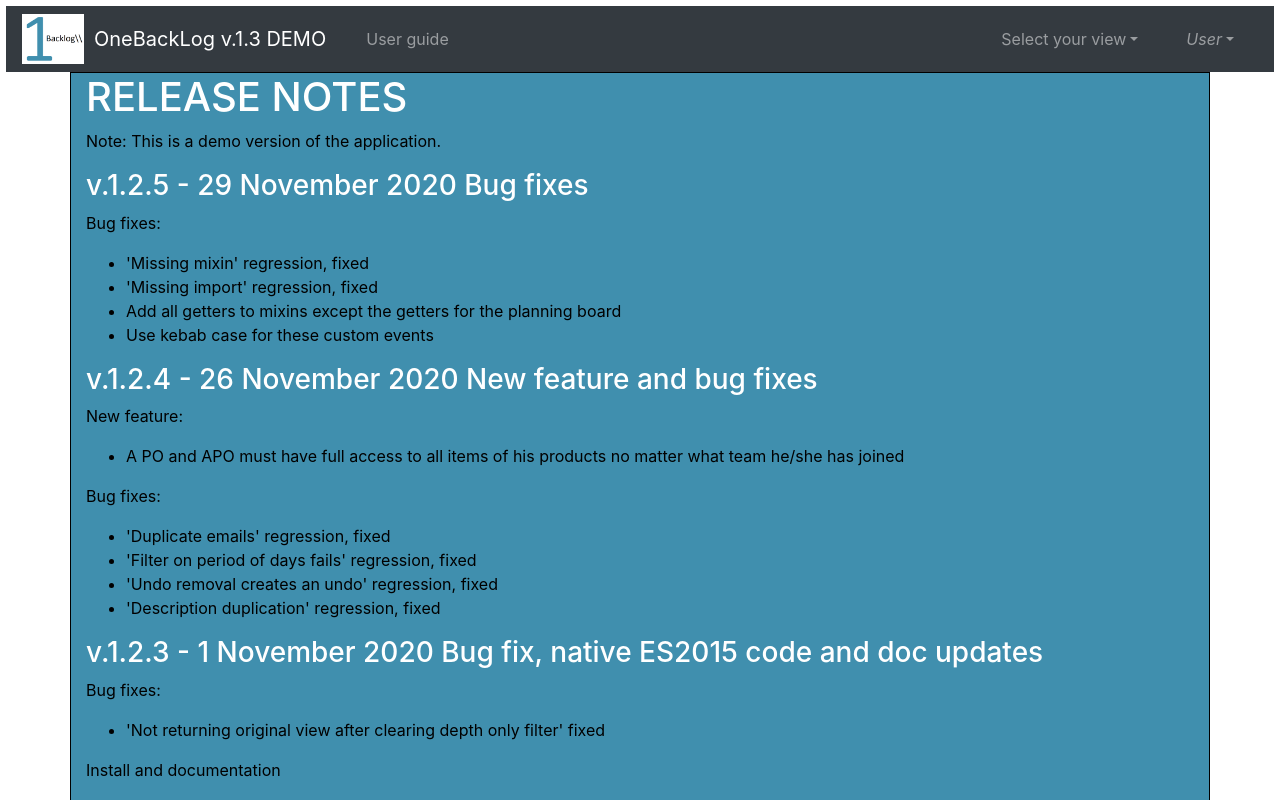
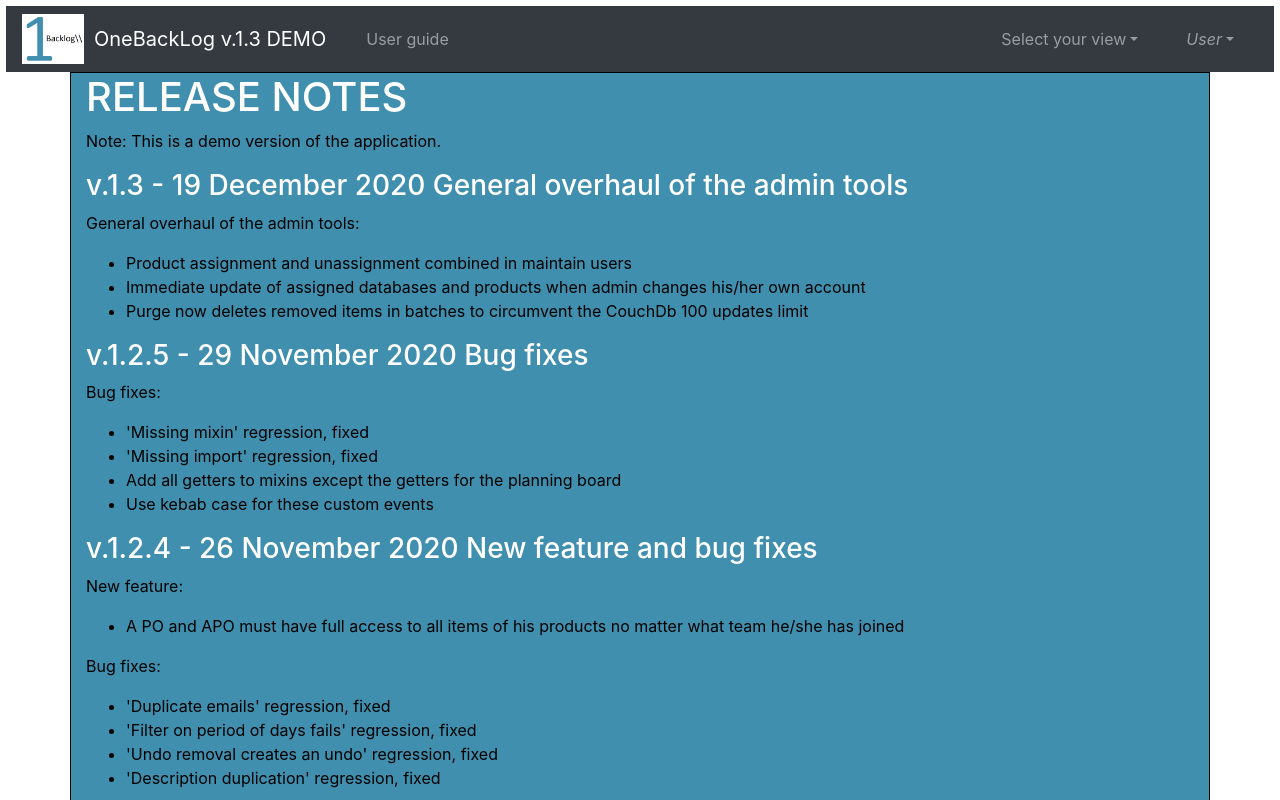
Before and after one commit to ErikVerheul/OneBacklog, a Vue app: page /rel-notes in a window 1280 px wide. Shown: the top 800 px of the page. Built offline with nearby package versions, Linux system fonts and the light colour scheme.

Commit message:
Prepare for release

```diff
--- a/src/components/rel-notes/rel-notes.vue
+++ b/src/components/rel-notes/rel-notes.vue
@@ -6,6 +6,13 @@
         <b-col cols="12" class="left-column">
           <h1>RELEASE NOTES</h1>
           <p v-if="this.$store.state.demo">Note: This is a demo version of the application.</p>
+					<h3>v.1.3 - 19 December 2020 General overhaul of the admin tools</h3>
+          <p>General overhaul of the admin tools:</p>
+          <ul>
+						<li>Product assignment and unassignment combined in maintain users</li>
+						<li>Immediate update of assigned databases and products when admin changes his/her own account</li>
+						<li>Purge now deletes removed items in batches to circumvent the CouchDb 100 updates limit</li>
+          </ul>
 					<h3>v.1.2.5 - 29 November 2020 Bug fixes</h3>
           <p>Bug fixes:</p>
           <ul>
```
